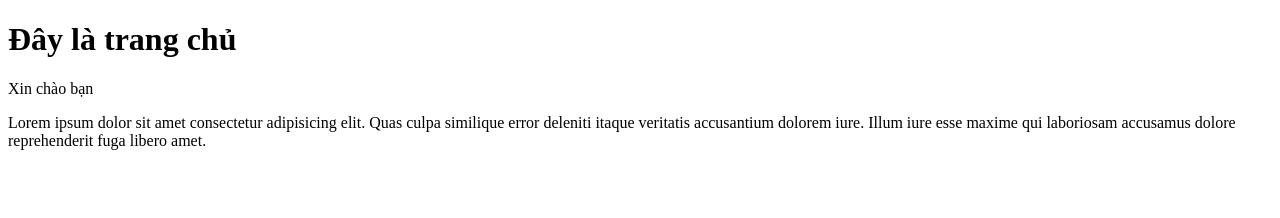
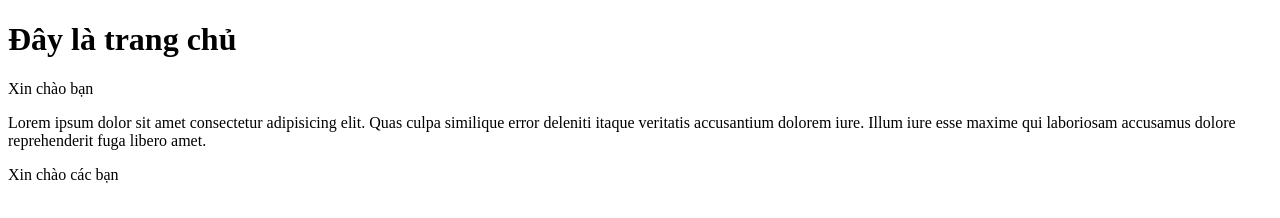
Before and after one commit to namdp1999/bai-tap-13, a plain HTML site: page index.html in a window 1280 px wide. Drawn offline with Linux system fonts and the light colour scheme.

Commit message:
Update page home

```diff
--- a/index.html
+++ b/index.html
@@ -10,5 +10,6 @@
   <h1>Đây là trang chủ</h1>
   <p>Xin chào bạn</p>
   <p>Lorem ipsum dolor sit amet consectetur adipisicing elit. Quas culpa similique error deleniti itaque veritatis accusantium dolorem iure. Illum iure esse maxime qui laboriosam accusamus dolore reprehenderit fuga libero amet.</p>
+  <p>Xin chào các bạn</p>
 </body>
 </html>
```
